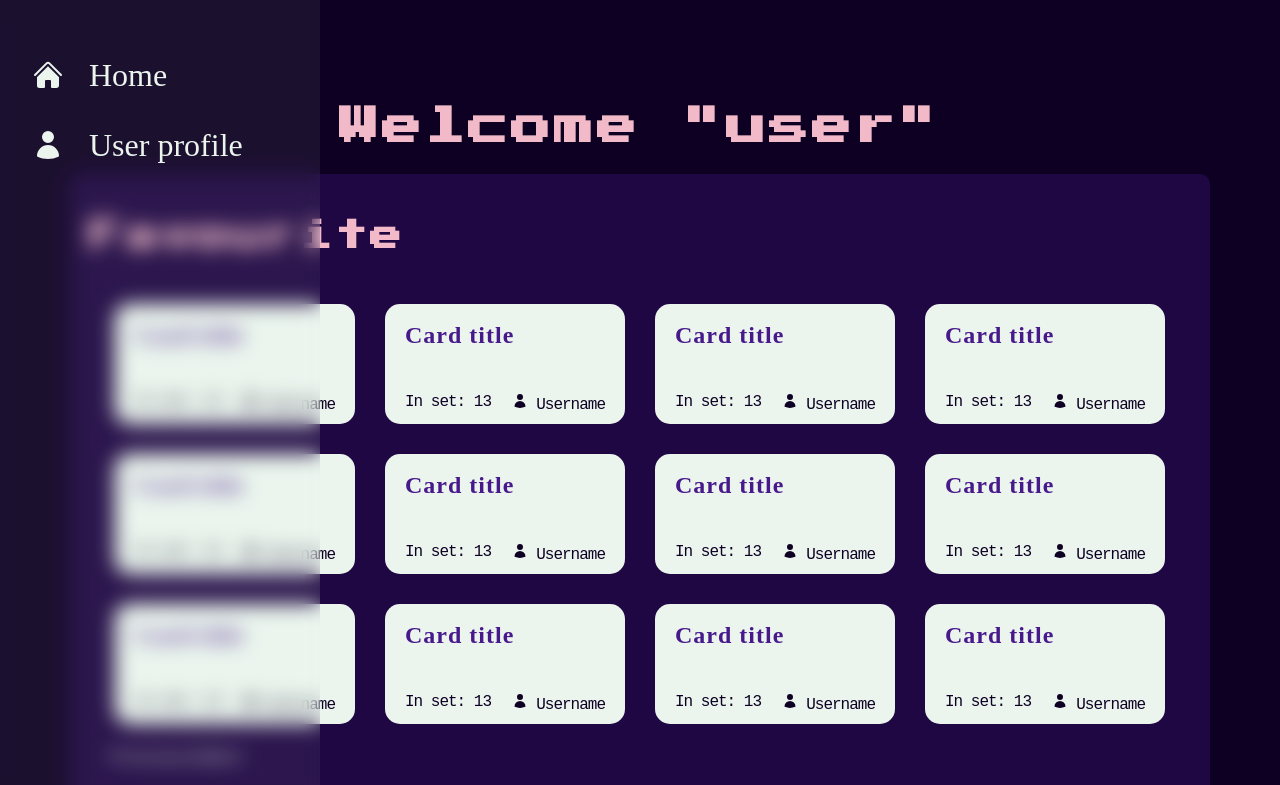
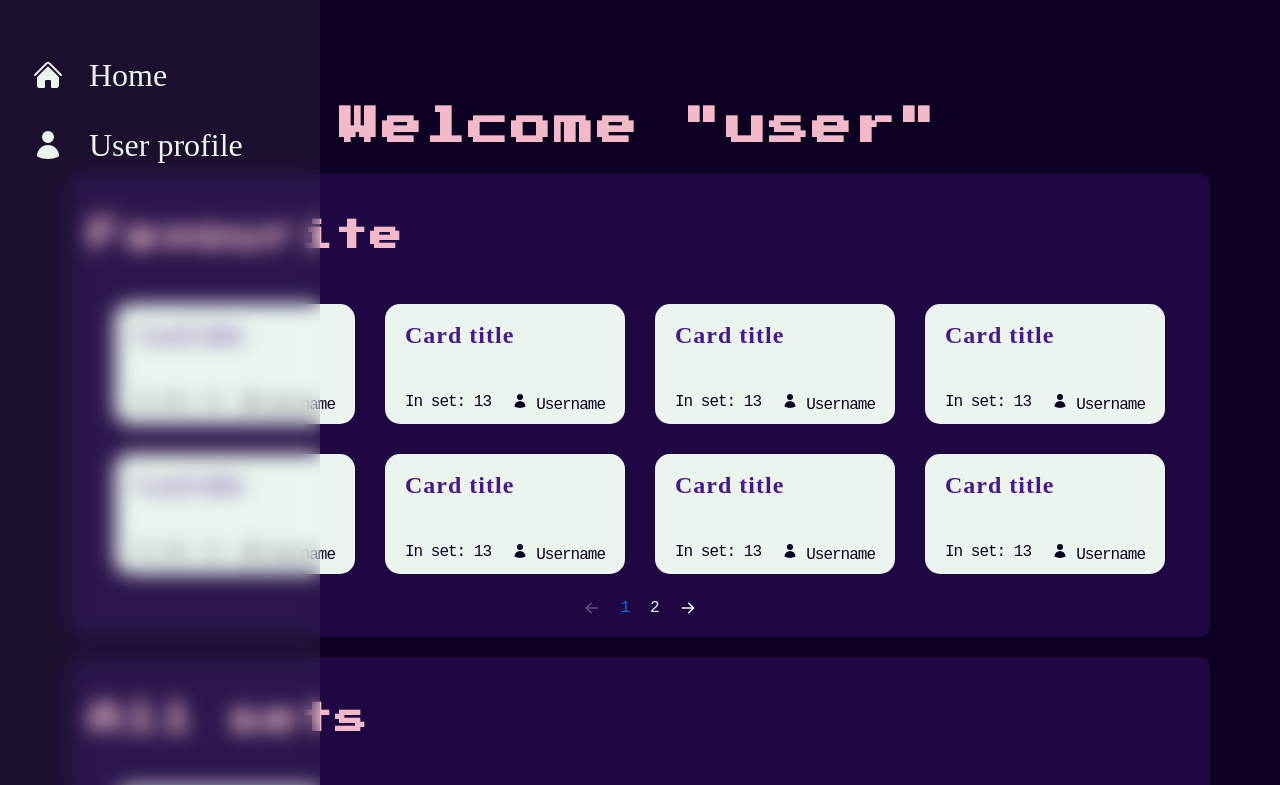
Before and after one commit to Paavkaa/Flash-cards, a React (Create React App) app: page /user in a window 1280 px wide. Shown: the top 785 px of the page. Built offline with nearby package versions, Linux system fonts and the light colour scheme; a web font is replaced by a local one.

Commit message:
Pagination of sets

```diff
--- a/src/login/styles.css
+++ b/src/login/styles.css
@@ -74,3 +74,15 @@ h3 {
 }
 
 /* CARD GRID */
+.pagination {
+    gap: 20px;
+}
+
+.pagination button:hover, .active {
+    color: var(--submit);
+}
+
+.pagination button:disabled {
+    color: var(--primary);
+    opacity: 0.3;
+}
--- a/src/login/userPage.tsx
+++ b/src/login/userPage.tsx
@@ -1,5 +1,6 @@
 import React, { useState } from "react";
-import Nav, { CardPreview } from "../utils";
+import Nav, {Card, CardPreview} from "../utils";
+import {HiArrowRight, HiArrowLeft} from "react-icons/hi";
 
 export default function UserPage() {
     const fav = Array.from({ length: 14 }, (_, i) => <CardPreview key={i} />);
@@ -9,7 +10,7 @@ export default function UserPage() {
             <Nav />
             <h1>Welcome "user"</h1>
 
-            <GridDisplaying headerText={'Favourite'} numToDisplay={3} allSets={fav} styles={"divBackground marginBottom20"} />
+            <GridDisplaying headerText={'Favourite'} numToDisplay={8} allSets={fav} styles={"divBackground marginBottom20"} />
             <GridDisplaying headerText={'All sets'} numToDisplay={12} allSets={all} styles={"divBackground"} />
         </div>
     );
@@ -17,15 +18,28 @@ export default function UserPage() {
 
 interface DisplayedSetsProps {
     allSets: JSX.Element[];
+    currentPage: number;
+    setsPerPage: number;
 }
 
-function DisplayedSets({ allSets }: DisplayedSetsProps) {
-    const [currentPage, setCurrentPage] = useState(1);
-    const setsPerPage = 12;
-
+function DisplayedSets({ allSets, currentPage, setsPerPage }: DisplayedSetsProps) {
     const indexOfLastSet = currentPage * setsPerPage;
     const indexOfFirstSet = indexOfLastSet - setsPerPage;
     const currentSets = allSets.slice(indexOfFirstSet, indexOfLastSet);
+
+    return <>{currentSets}</>;
+}
+
+interface GridDisplayingProps {
+    headerText: string;
+    numToDisplay: number;
+    allSets: JSX.Element[];
+    styles?: string;
+}
+
+function GridDisplaying({ headerText, numToDisplay, allSets, styles }: GridDisplayingProps) {
+    const [currentPage, setCurrentPage] = useState(1);
+    const setsPerPage = numToDisplay;
 
     const paginate = (pageNumber: number) => setCurrentPage(pageNumber);
 
@@ -35,14 +49,18 @@ function DisplayedSets({ allSets }: DisplayedSetsProps) {
     }
 
     return (
-        <>
-            {currentSets}
-            <div>
+        <div className={styles}>
+            <h2>{headerText}</h2>
+            <div className="cardGrid">
+                <DisplayedSets allSets={allSets} currentPage={currentPage} setsPerPage={setsPerPage} />
+            </div>
+            <div className="flex justifyCenter pagination">
                 <button
                     onClick={() => paginate(currentPage - 1)}
                     disabled={currentPage === 1}
+                    className="flex alignCenter"
                 >
-                    Previous
+                    <HiArrowLeft/>
                 </button>
                 {pageNumbers.map(number => (
                     <button
@@ -56,28 +74,21 @@ function DisplayedSets({ allSets }: DisplayedSetsProps) {
                 <button
                     onClick={() => paginate(currentPage + 1)}
                     disabled={currentPage === pageNumbers.length}
+                    className="flex alignCenter"
                 >
-                    Next
+                    <HiArrowRight/>
                 </button>
-            </div>
-        </>
-    );
-}
-
-interface GridDisplayingProps {
-    headerText: string;
-    numToDisplay: number;
-    allSets: JSX.Element[];
-    styles?: string;
-}
-
-function GridDisplaying({ headerText, numToDisplay, allSets, styles }: GridDisplayingProps) {
-    return (
-        <div className={styles}>
-            <h2>{headerText}</h2>
-            <div className="cardGrid">
-                <DisplayedSets allSets={allSets} />
             </div>
         </div>
     );
 }
+
+function setPreview() {
+    return (
+        <div className="divBackground">
+            <h3>Set Name</h3>
+            <p>Set Description</p>
+            <Card/>
+        </div>
+    );
+}
```
